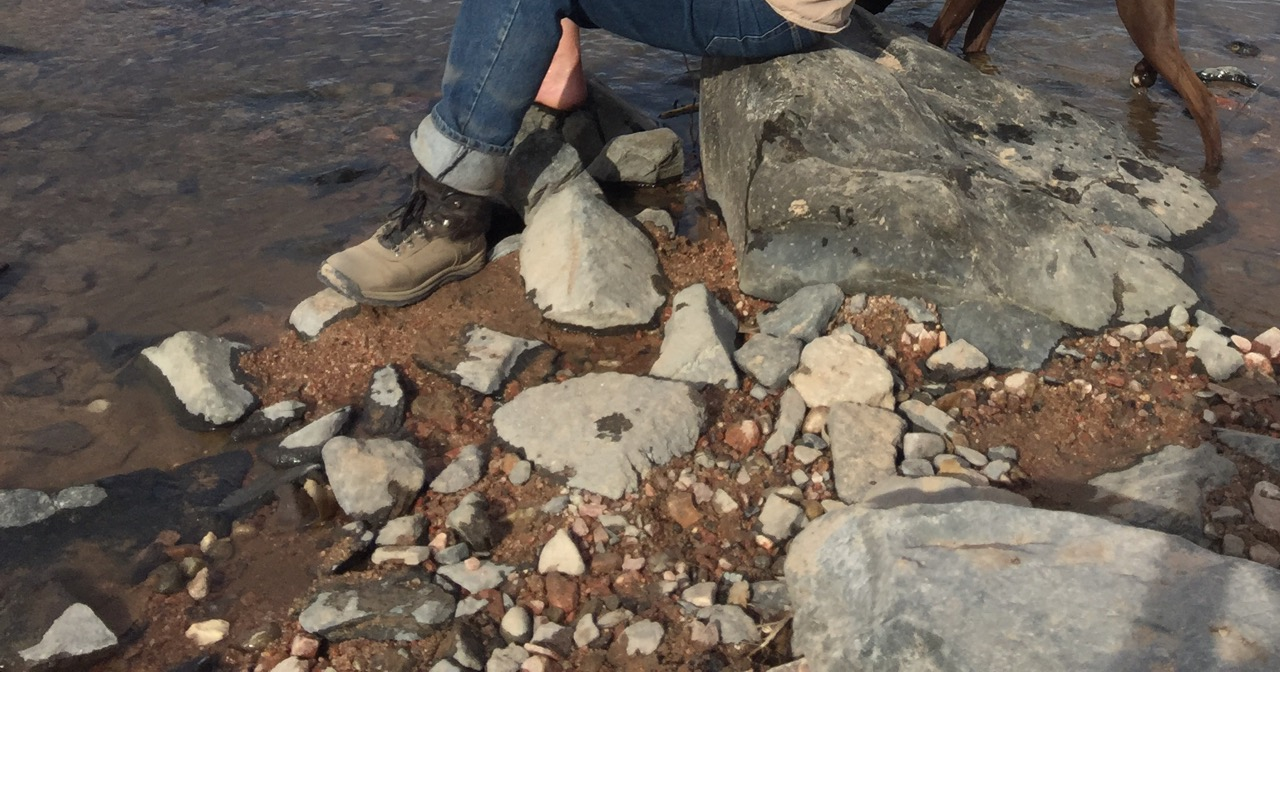
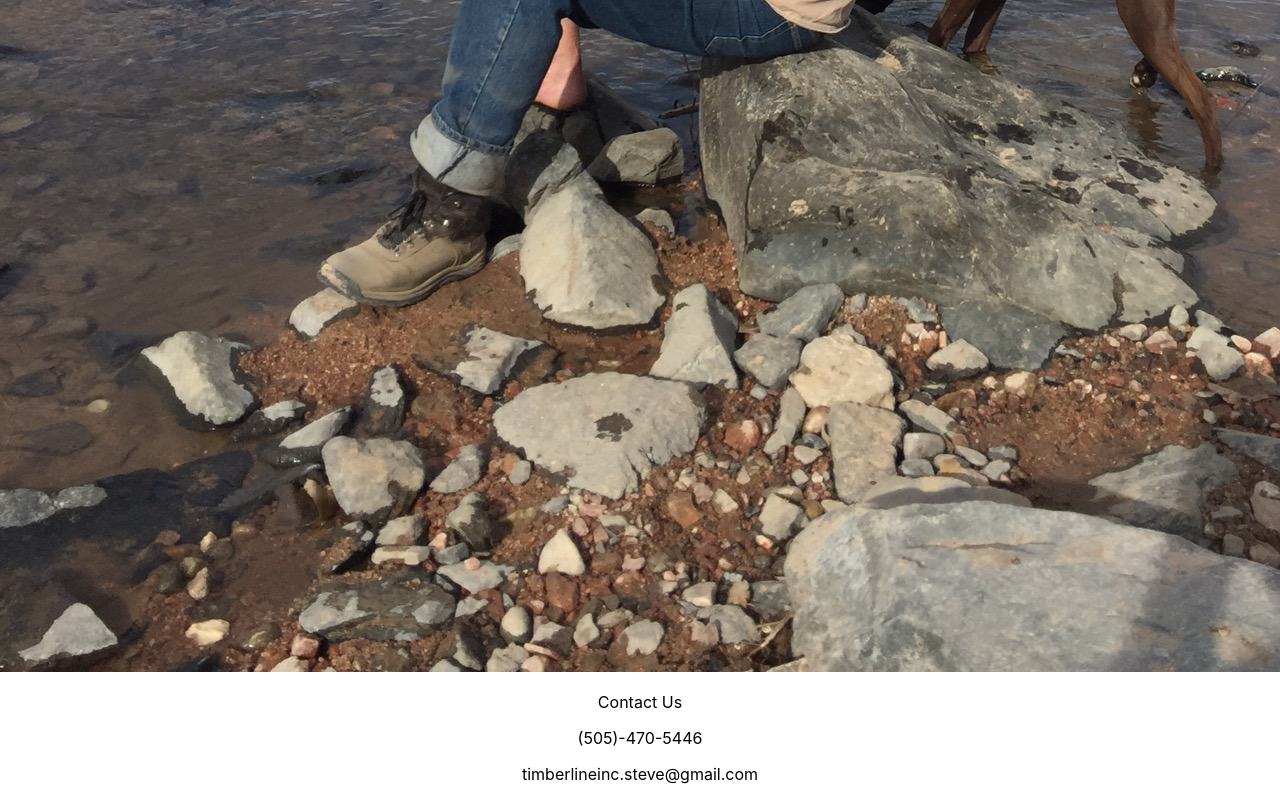
Before and after one commit to N-Gibson/Timberline, a React (Create React App) app: page / in a window 1280 px wide. Shown: the part 3551-4351 px from the top of the page. Before the commit the page ends 4227 px from the top, so only its background shows below. Built offline with nearby package versions, Linux system fonts and the light colour scheme.

Commit message:
Add footer to app render

```diff
--- a/src/App.js
+++ b/src/App.js
@@ -3,12 +3,14 @@ import './App.css';
 import { Route } from 'react-router-dom';
 import { Nav } from '../src/Components/Nav/Nav';
 import { Home } from '../src/Components/Home/Home';
+import { Footer } from '../src/Components/Footer/Footer';
 
 function App() {
   return (
     <div className="App">
       <Nav />
       <Route exact path="/" render={() => <Home />}/>
+      <Footer />
     </div>
   );
 }
```
